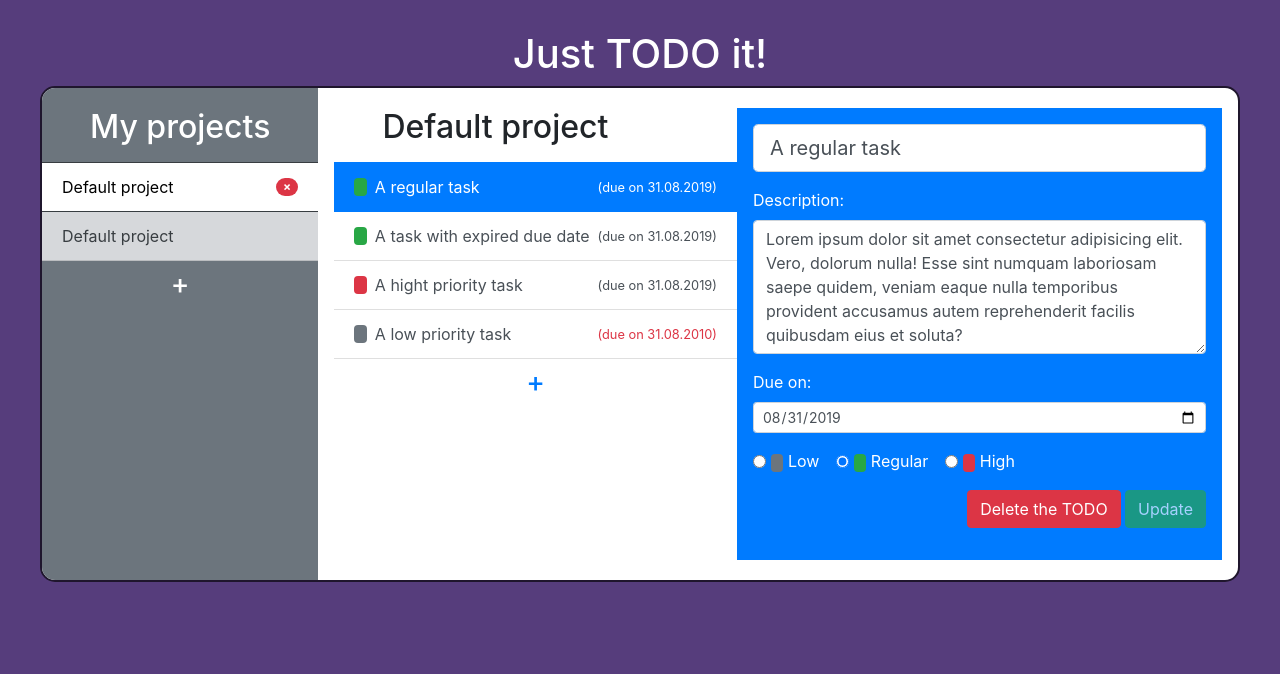
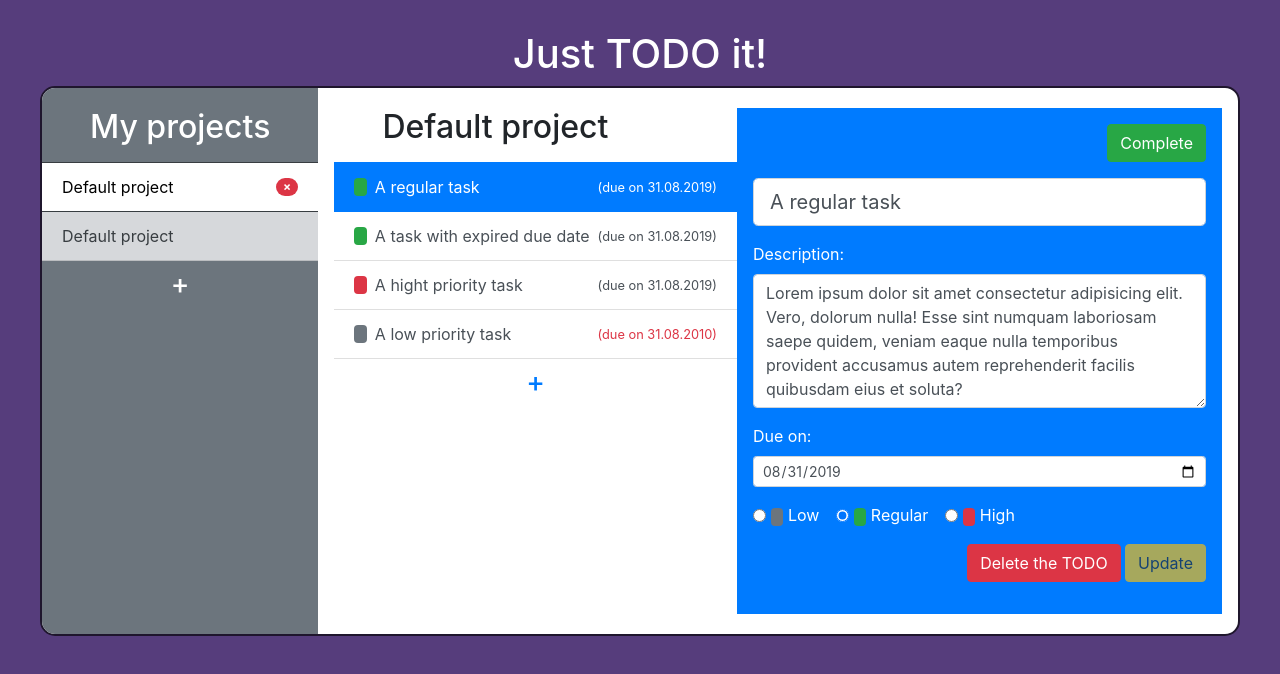
Before and after one commit to nikitin2009/todo-list, a plain HTML site: page index.html in a window 1280 px wide. Drawn offline with nearby package versions, Linux system fonts and the light colour scheme.

Commit message:
Final touches for markup

```diff
--- a/index.html
+++ b/index.html
@@ -63,6 +63,9 @@
       </div>
 
       <div id="singleTaskView" class="flex-fill bg-primary text-white mr-3 p-3">
+        <div class="text-right mb-3">
+          <button class="btn btn-success">Complete</button>
+        </div>
         <form>
           <div class="form-group">
             <label class="sr-only" for="title">Title</label>
@@ -102,7 +105,7 @@
           </div>
           <div class="form-group text-right">
             <button class="btn btn-danger">Delete the TODO</button>
-            <button type="submit" class="btn btn-success" disabled>Update</button>
+            <button type="submit" class="btn btn-warning" disabled>Update</button>
           </div>
 
 
--- a/styles/style.css
+++ b/styles/style.css
@@ -1,6 +1,6 @@
 body {
   margin: 0;
-  padding: 30px 0 0;
+  padding: 30px 0;
   background-color: #563d7c;
 }
 
```
